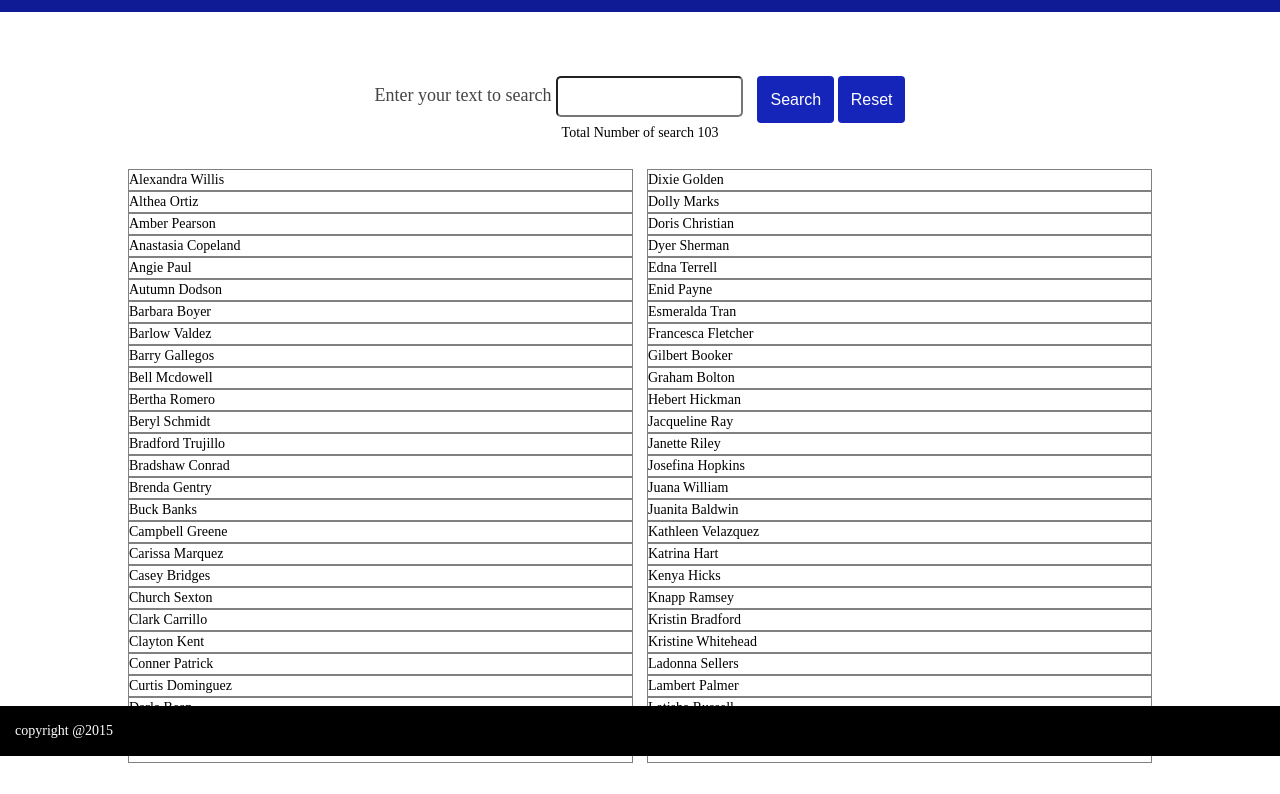
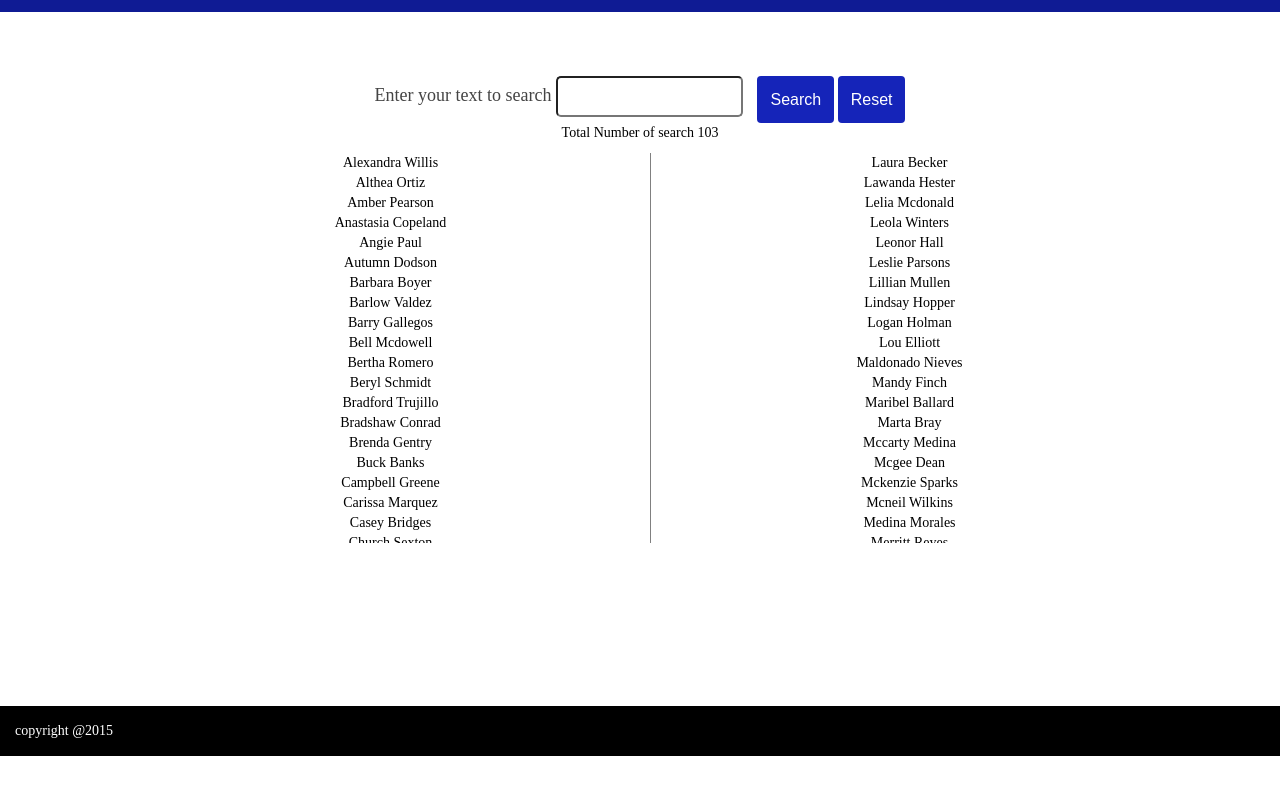
Before and after one commit to brpradeepprabhu/angularjsTextSearch, a plain HTML site: page index.html in a window 1280 px wide. Shown: the part 44-838 px from the top of the page. After the commit the page ends 800 px from the top, so only its background shows below. Drawn offline with Linux system fonts and the light colour scheme.

Commit message:
alignment fixed css column layout scroll

```diff
--- a/css/main.css
+++ b/css/main.css
@@ -1,55 +1,43 @@
 html {
-    overflow: hidden;
-    -ms-touch-action: pan-y;
-    touch-action: pan-y;
+
 }
-
 body {
-    user-select: none;
     top: 0;
     right: 0;
     bottom: 0;
     left: 0;
-    overflow: hidden;
     margin: 0;
     padding: 0;
     color: #000;
     word-wrap: break-word;
     font-size: 14px;
     line-height: 20px;
-
 }
-
-
-header, footer {
+header,
+footer {
     width: 100%;
     padding: 15px;
     color: white;
-
 }
 .header {
     position: relative;
     background-color: #0f1b94;
     font: bold 22px Arial;
 }
-
 .footer {
     position: absolute;
     bottom: 0;
     background-color: black;
 }
-
 section {
     margin-top: 5%;
 }
-form
-{
+form {
     width: 80%;
     margin: 0% 10%;
     text-align: center;
 }
 input[type="text"] {
-
     padding-top: 2px;
     padding-left: 0;
     height: 34px;
@@ -59,16 +47,13 @@ input[type="text"] {
     line-height: 16px;
     border-radius: 5px;
 }
-
 label {
-
     padding: 7px 10px 7px 0px;
     max-width: 200px;
     width: 35%;
     color: #444;
     font-size: 18px;
 }
-
 button {
     border: 1px solid transparent;
     background-color: #1524b9;
@@ -86,22 +71,23 @@ button {
     line-height: 42px;
     cursor: pointer;
 }
-
 .contentArea {
     position: relative;
-    column-count: 2;
+    direction: ltr;
+    /*column direction ltr or rtl - modify to suit*/
+    -moz-column-count: 2;
     -webkit-column-count: 2;
-    -moz-column-count: 2;
-    width: 80% !important;
-    margin: 2% 10%;
-    max-height: 600px;
+    column-count: 2 overflow-y: hidden;
+    overflow-x: hidden;
+    width: 100%;
+    padding: 10px;
+    text-align: center;
+    column-rule: 1px solid gray
+}
+.scroll {
     overflow-y: auto;
-    column-width: 100px;
-    column-fill: balance;
-
-
-
+    overflow-x: hidden;
+    width: 80%;
+    height: 400px;
+    margin: 0 10%;
 }
-.contentArea div{
-    border: 1px solid gray;
-}
--- a/index.html
+++ b/index.html
@@ -1,14 +1,14 @@
 <!DOCTYPE html>
 <html lang="en" ng-app="textSearchApp">
+
 <head>
     <meta charset="UTF-8">
     <title>Text Search using Angular</title>
     <link href="css/main.css" rel="stylesheet">
     <script src="lib/angular/angular.min.js" type="application/javascript"></script>
-    <script src="js/app.js" type="text/javascript"></script>
-    <script src="js/controller/textSeachController.js" type="text/javascript"></script>
-    <script src="js/filter/alphabeticalFilter.js" type="text/javascript"></script>
+
 </head>
+
 <body ng-controller="textSearchController as tsrchCtrl">
     <div>
         <header class="header">
@@ -22,12 +22,14 @@
                 </label>
                 <button ng-click="tsrchCtrl.searchButtonClick()">Search</button>
                 <button ng-click="tsrchCtrl.resetBtnClick()">Reset</button>
-            <div >Total Number of search {{tsrchCtrl.result.length}}</div>
+                <div>Total Number of search {{tsrchCtrl.result.length}}</div>
             </form>
+            <div class='scroll'>
+                <div class="contentArea">
 
-        <div class="contentArea">
                     <div ng-repeat="items in tsrchCtrl.result | alphabetical:tsrchCtrl.result">
                         {{items.name}}
+                    </div>
                 </div>
             </div>
         </section>
@@ -35,6 +37,9 @@
             copyright @2015
         </footer>
     </div>
+    <script src="js/app.js" type="text/javascript"></script>
+    <script src="js/controller/textSeachController.js" type="text/javascript"></script>
+    <script src="js/filter/alphabeticalFilter.js" type="text/javascript"></script>
+</body>
 
-</body>
 </html>
```
Lines whose indentation alone changed are shown as unchanged.
